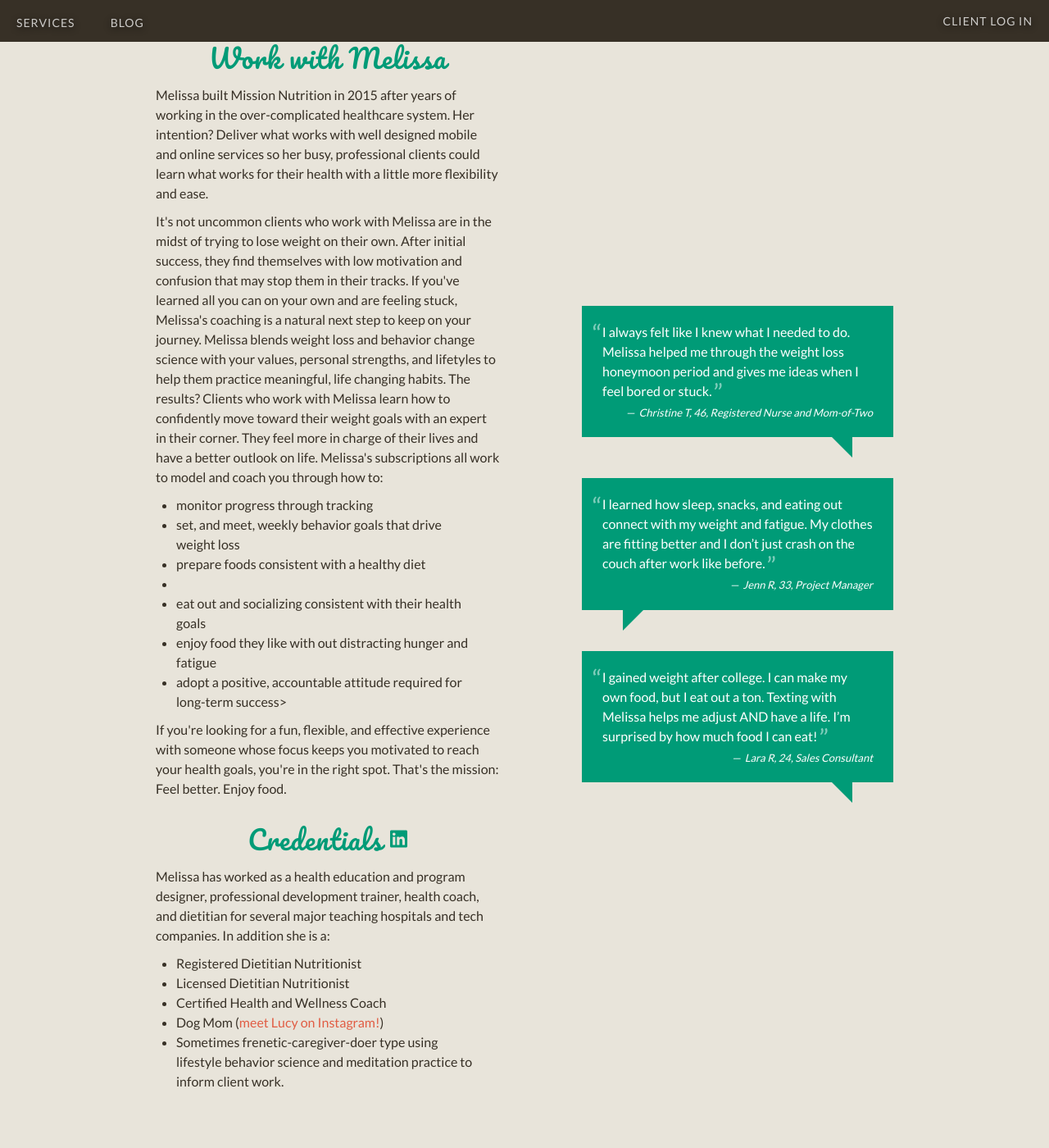
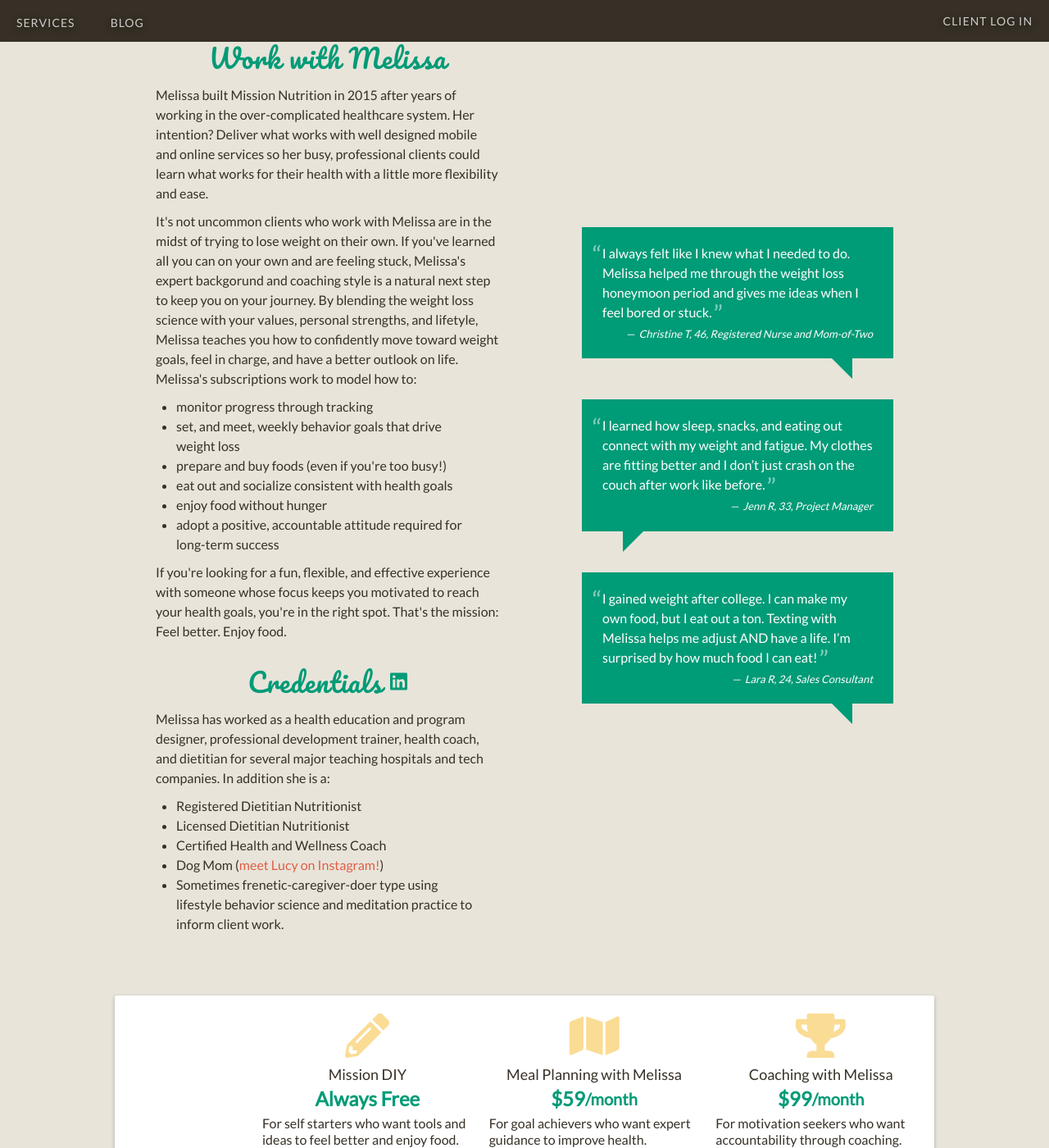
Before and after one commit to davelandry/missionnutrition, a Jekyll site: the page built from index.html, in a window 1280 px wide and 1400 px high, scrolled down 604 px. Shown: the whole window at 82% size. Built offline with Jekyll 4.4.1, drawn with Linux system fonts in a browser that asks for light colours; nearby versions of some CDN libraries.

Commit message:
bio corrections

```diff
--- a/_includes/Bio.html
+++ b/_includes/Bio.html
@@ -7,15 +7,15 @@
   </p>
 
   <p>
-   It's not uncommon clients who work with Melissa are in the midst of trying to lose weight on their own. After initial success, they find themselves with low motivation and confusion that may stop them in their tracks. If you've learned all you can on your own and are feeling stuck, Melissa's coaching is a natural next step to keep on your journey. Melissa blends weight loss and behavior change science with your values, personal strengths, and lifetyles to help them practice meaningful, life changing habits. The results? Clients who work with Melissa learn how to confidently move toward their weight goals with an expert in their corner. They feel more in charge of their lives and have a better outlook on life. Melissa's subscriptions all work to model and coach you through how to:
+   It's not uncommon clients who work with Melissa are in the midst of trying to lose weight on their own. If you've learned all you can on your own and are feeling stuck, Melissa's expert backgorund and coaching style is a natural next step to keep you on your journey. By blending the weight loss science with your values, personal strengths, and lifetyle, Melissa teaches you how to confidently move toward weight goals, feel in charge, and have a better outlook on life. Melissa's subscriptions work to model how to:
   </p>
   <ul>
     <li> monitor progress through tracking </li>
     <li> set, and meet, weekly behavior goals that drive weight loss </li>
-    <li> prepare foods consistent with a healthy diet <li>
-    <li> eat out and socializing consistent with their health goals </li>
-    <li> enjoy food they like with out distracting hunger and fatigue </li>
-    <li> adopt a positive, accountable attitude required for long-term success>
+    <li> prepare and buy foods (even if you're too busy!)</li>
+    <li> eat out and socialize consistent with health goals </li>
+    <li> enjoy food without hunger </li>
+    <li> adopt a positive, accountable attitude required for long-term success</li>
   </ul>
   <p>
     If you're looking for a fun, flexible, and effective experience with someone whose focus keeps you motivated to reach your health goals, you're in the right spot. That's the mission: Feel better. Enjoy food.
```
